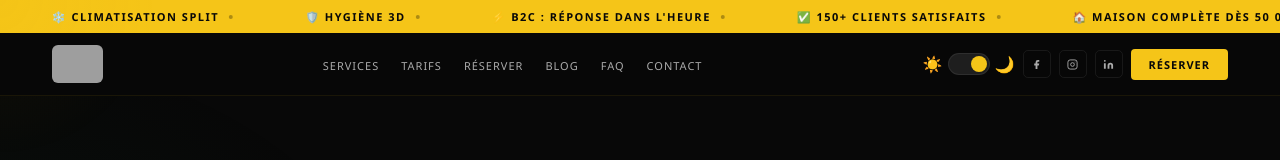
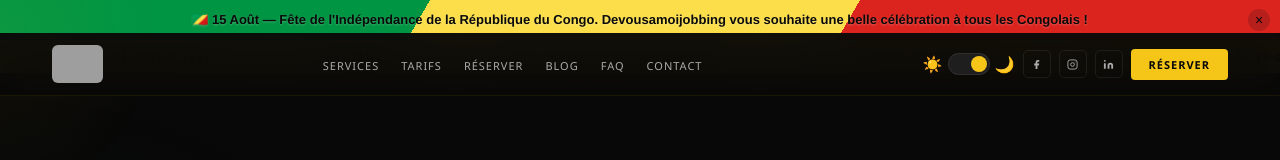
Before and after one commit to ddieuval15-arch/devousamoijobbing-site, a plain HTML site: page index.html in a window 1280 px wide. Shown: the top 160 px of the page. Drawn offline with Linux system fonts and the light colour scheme; grey boxes are pictures that could not be loaded.

Commit message:
Ajout banniere Congo-Brazzaville (fete de l'independance)

```diff
--- a/index.html
+++ b/index.html
@@ -503,6 +503,21 @@ footer{background:var(--bg2);border-top:1px solid var(--bord);padding:48px 60px
 </style>
 </head>
 <body>
+
+<!-- BANNIÈRE CONGO-BRAZZAVILLE -->
+<style>
+#cg-banner{background:linear-gradient(120deg,#009543 0%,#009543 33%,#FBDE4A 33%,#FBDE4A 66%,#DC241F 66%,#DC241F 100%);color:#0A0A0A;text-align:center;padding:11px 46px;font-family:'Helvetica Neue',Helvetica,Arial,sans-serif;font-size:13px;font-weight:700;position:relative;line-height:1.4;}
+#cg-banner span{text-shadow:0 1px 2px rgba(255,255,255,.25);}
+#cg-banner .cg-close{position:absolute;right:10px;top:50%;transform:translateY(-50%);background:rgba(10,10,10,.18);border:none;color:#0A0A0A;width:22px;height:22px;border-radius:50%;font-size:14px;line-height:20px;cursor:pointer;}
+#cg-banner .cg-close:hover{background:rgba(10,10,10,.3);}
+@media(max-width:480px){#cg-banner{font-size:11.5px;padding:10px 38px;}}
+</style>
+<div id="cg-banner">
+  <span>🇨🇬 15 Août — Fête de l'Indépendance de la République du Congo. Devousamoijobbing vous souhaite une belle célébration à tous les Congolais !</span>
+  <button class="cg-close" aria-label="Fermer la bannière">×</button>
+</div>
+<script>(function(){var b=document.getElementById('cg-banner');if(!b)return;if(localStorage.getItem('cgBannerClosed')==='1'){b.style.display='none';return;}var c=b.querySelector('.cg-close');c.addEventListener('click',function(){b.style.display='none';localStorage.setItem('cgBannerClosed','1');});})();</script>
+<!-- FIN BANNIÈRE -->
 
 <div id="sp"></div>
 <div id="cg"></div>
```
